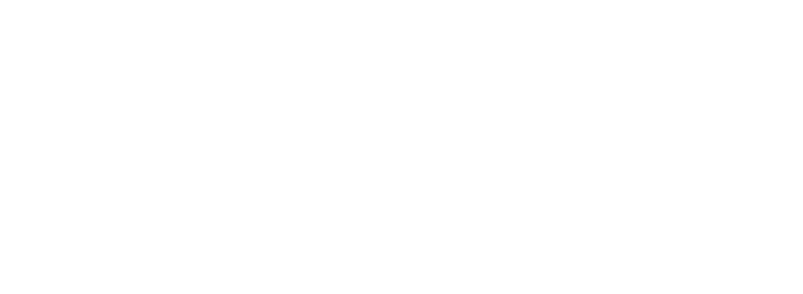
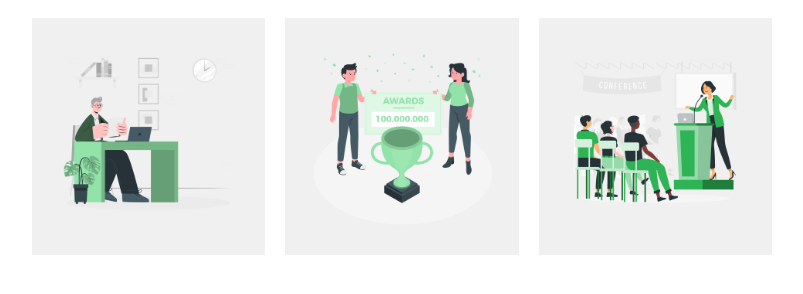
Before and after one commit to sachindhadwal12/CTS-batch-8, a plain HTML site: page index.html in a window 1280 px wide. Shown: the whole page, without its empty margins (218-1021 px from the left). Drawn offline with Linux system fonts and the light colour scheme.

Commit message:
added grid to index.html

```diff
--- a/index.html
+++ b/index.html
@@ -4,10 +4,67 @@
 <head>
     <meta charset="UTF-8">
     <meta name="viewport" content="width=device-width, initial-scale=1.0">
-    <title>Document</title>
+    <title>School website</title>
+    <style>
+        .container {
+            display: grid;
+            grid-template-columns: auto auto auto;
+            grid-gap: 20px;
+            max-width: 800px;
+            margin: 0 auto;
+        }
+        .row {
+            display: flex; /
+        }
+
+        .grid-item {
+            background-color: #f0f0f0;
+            padding: 20px;
+            margin: 10px;
+            text-align: center;
+        }
+        .icon img {
+            max-width: 100%;
+            height: auto;
+        }
+
+        @media screen and (max-width: 768px) {
+            .container {
+                grid-template-columns: repeat(2, 1fr);
+            }
+        }
+
+
+         @media screen and (max-width: 768px) {
+            .container {
+                grid-template-columns: 1fr;
+            }
+        }
+    </style>
 </head>
 
 <body>
+    <div class="container">
+        <div class="row">
+        <div class="grid-item">
+            <div class="icon">
+                <img src="assests/images/principal-thumb.png" alt="image 1">
+            </div>
+        </div>
+        <div class="grid-item">
+            <div class="icon">
+                <img src="assests/images/acheivment-thumb.png" alt="image 2">
+            </div>
+        </div>
+        <div class="grid-item">
+            <div class="icon">
+                <img src="assests/images/event-thumbnail.png" alt="image 3">
+            </div>
+        </div>
+    </div>
+    </div>
+
+
 
 </body>
 
```
Also changed, not shown: assests/images/acheivment-thumb.png (added), assests/images/event-thumbnail.png (added), assests/images/principal-thumb.png (added).
